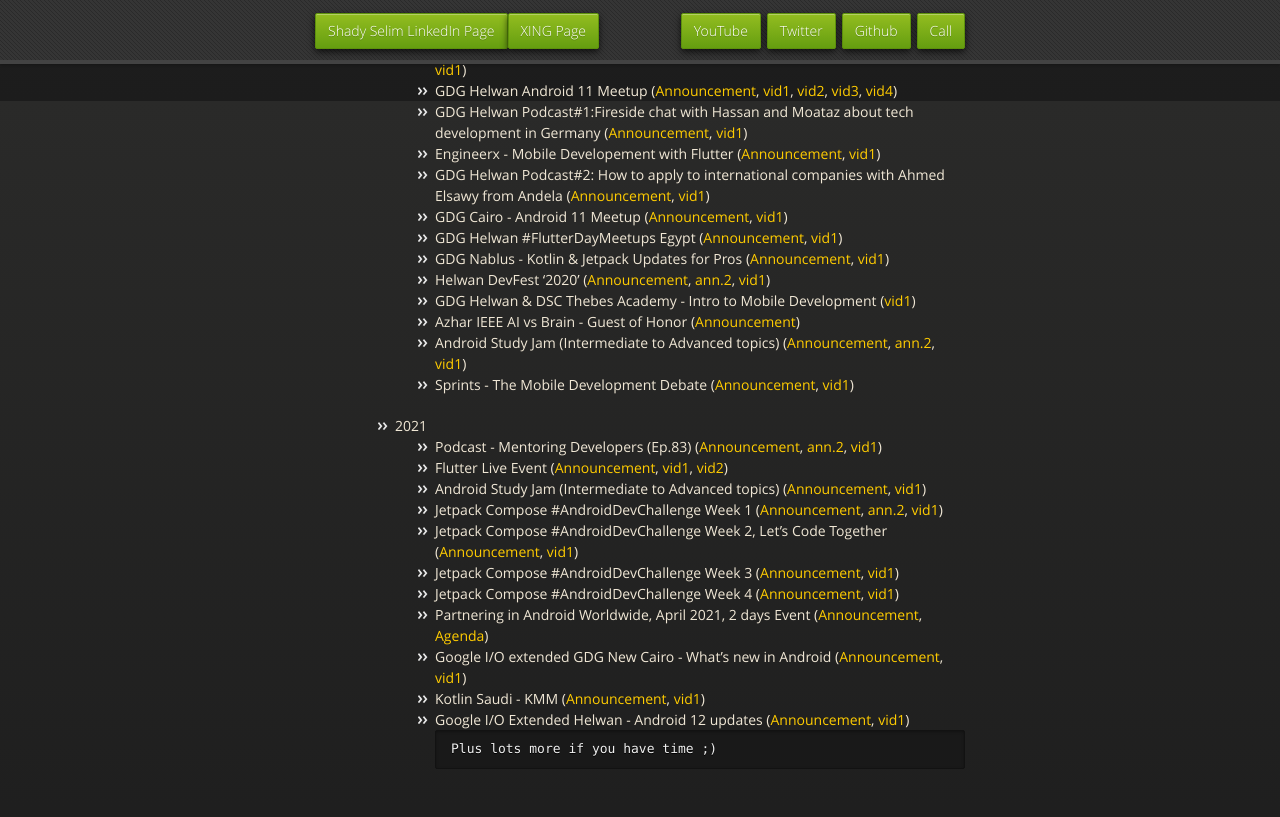
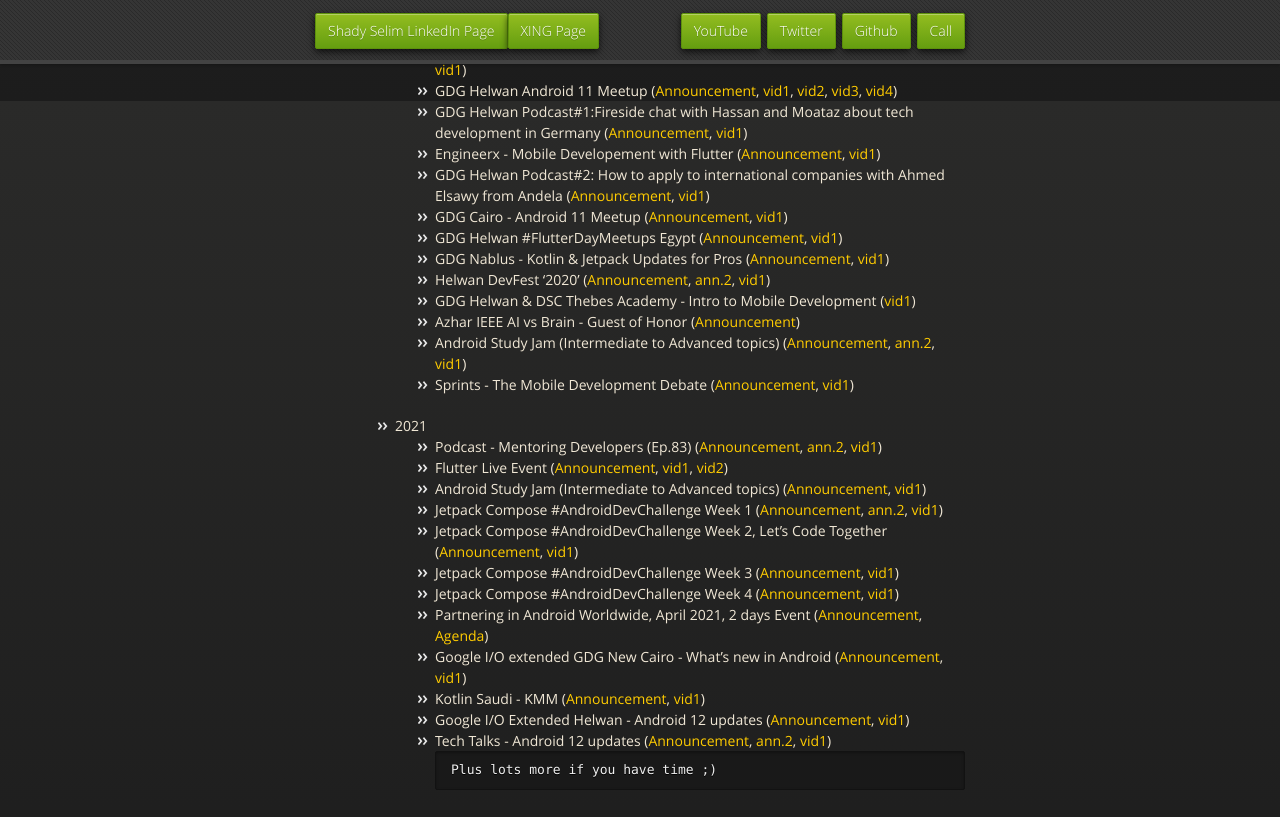
Before and after one commit to Shady-Selim/shady-selim.github.io, a Jekyll site: the page built from index.md, in a window 1280 px wide and 900 px high, scrolled down 6199 px. Shown: the top 817 px of the window. Built offline with Jekyll 4.4.1, drawn with Linux system fonts in a browser that asks for light colours; our own code applies the rules of GitHub Pages for plain Markdown files.

Commit message:
Update index.md

````diff
--- a/index.md
+++ b/index.md
@@ -251,6 +251,7 @@
     - Google I/O extended GDG New Cairo - What's new in Android ([Announcement](https://gdg.community.dev/events/details/google-gdg-new-cairo-presents-google-io-extended-new-cairo/), [vid1](https://fb.watch/5Qz9iOwrFs/))
     - Kotlin Saudi - KMM ([Announcement](https://twitter.com/KotlinSaudi/status/1397197874740482050), [vid1](https://youtu.be/zLJ2xYSFcmE))
     - Google I/O Extended Helwan - Android 12 updates ([Announcement](https://gdg.community.dev/events/details/google-gdg-helwan-presents-google-io-extended-helwan/), [vid1](https://youtu.be/Wm39ciCf4Gw))
+    - Tech Talks - Android 12 updates ([Announcement](https://gdg.community.dev/events/details/google-gdg-helwan-presents-android-12-updates/), [ann.2](https://www.meetup.com/GDG-Helwan/events/280642882/), [vid1](https://youtu.be/D2B83PZtMc8))
 ```
 Plus lots more if you have time ;)
 ```
````
